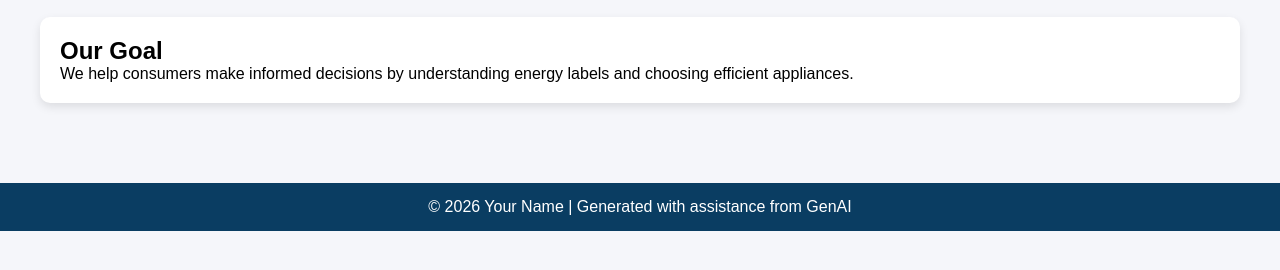
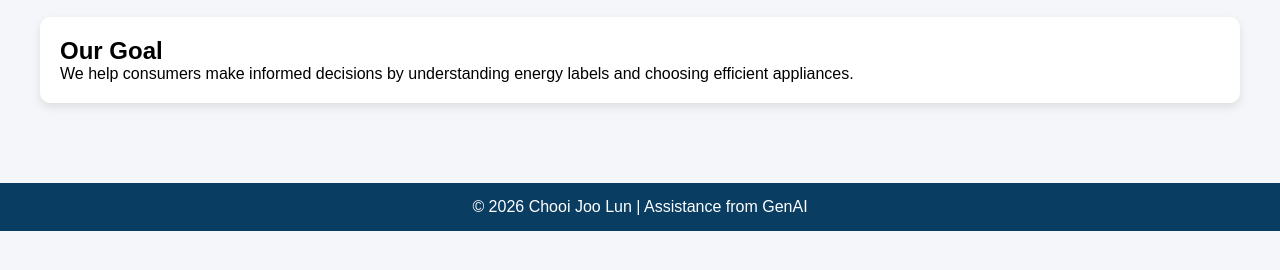
Before and after one commit to chooijoolun/COS30045-Data-Visualization-March, a plain HTML site: page about.html in a window 1280 px wide. Shown: the part 182-452 px from the top of the page. Drawn offline with Linux system fonts and the light colour scheme; files whose address does not match are found by name.

Commit message:
Add project files

```diff
--- a/about.html
+++ b/about.html
@@ -41,7 +41,7 @@
 </main>
 
 <footer>
-  <p>© 2026 Your Name | Generated with assistance from GenAI</p>
+  <p>© 2026 Chooi Joo Lun | Assistance from GenAI</p>
 </footer>
 
 </body>
```
Also changed, not shown: index.html (+1 -1 lines), televisions.html (+1 -1 lines).
